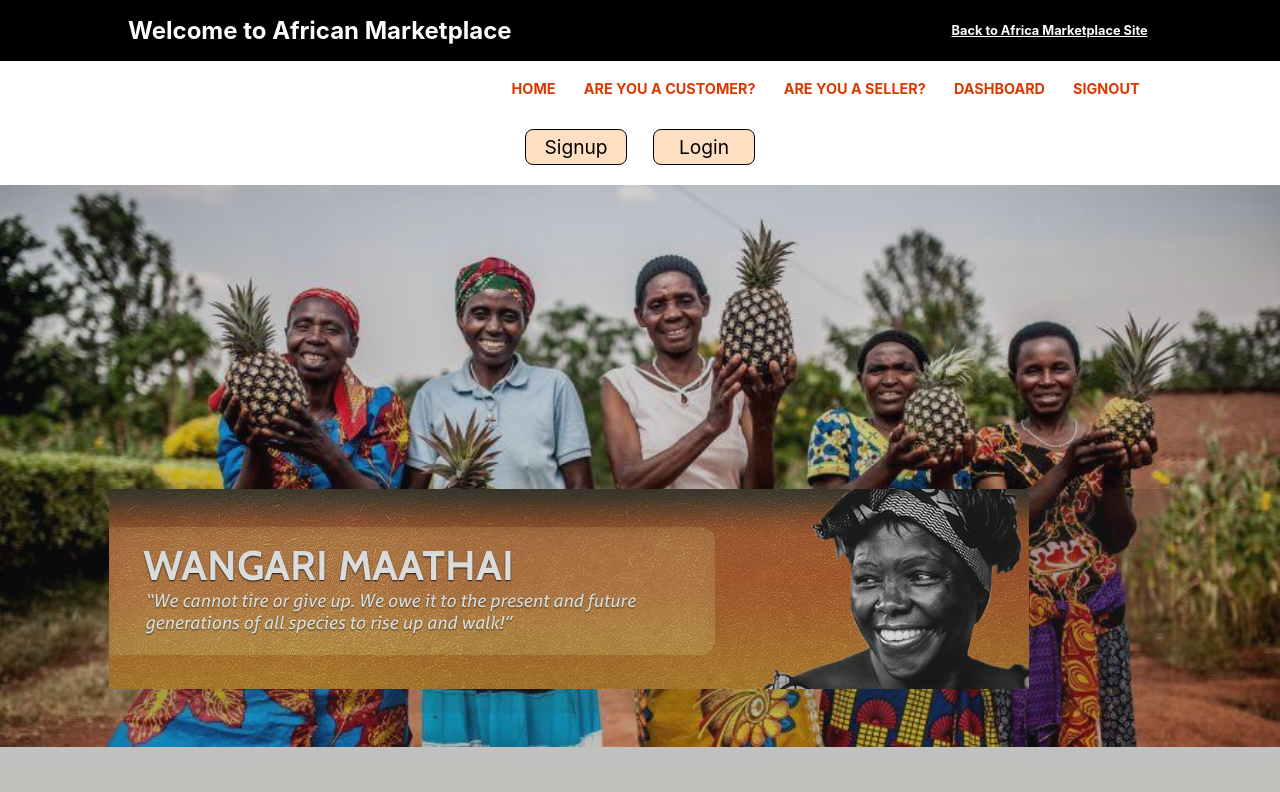
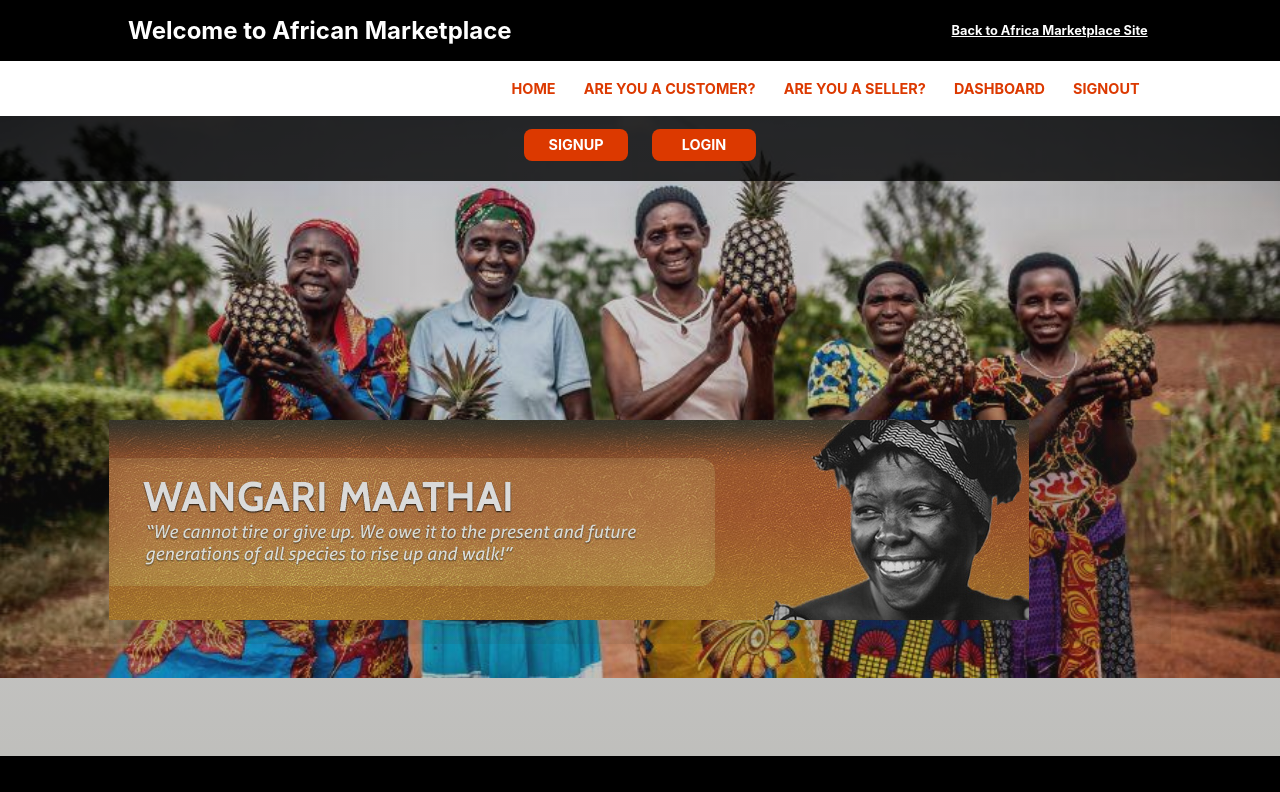
Before and after one commit to Build-Week-African-Marketplace-Web26/front-end, a React (Create React App) app in the folder african-marketplace/: page / in a window 1280 px wide. Shown: the top 792 px of the page. Built offline with nearby package versions, Linux system fonts and the light colour scheme.

Commit message:
Styled Seller and User.js components

```diff
--- a/african-marketplace/src/App.css
+++ b/african-marketplace/src/App.css
@@ -104,16 +104,24 @@ color:black;
   font-size:1.2rem
 }
 .user-link{
-  padding: 6px;
   color:black;
   text-decoration: none;
   margin:0 auto 3% auto;
-  padding:2%;
-  border: black 1px solid;
+  padding:3%;
   width: 35%;
   border-radius: 8px;
-  background: rgb(255, 223, 193);
+  background: #DC3900;
+  color: white;
+  font-weight: 700;
+  text-transform: uppercase;
+  font-size: 0.9rem;
 }
+
+.user-link:hover {
+  background: white;
+  color: #DC3900;
+}
+
 button{
   background: #ecf7e7;
   width: 8%;
--- a/african-marketplace/src/components/Seller.js
+++ b/african-marketplace/src/components/Seller.js
@@ -2,15 +2,20 @@ import React from 'react';
 import ValidatedSignUpForm from './ValidatedSignUpForm';
 import {BrowserRouter as Router, Route, Link, Switch} from 'react-router-dom';
 import FormikLoginForm from './ValidatedLoginForm.js';
+import styled from 'styled-components';
 
-
-
+const SellOrBuyContainer = styled.div`
+    background: rgba(0,0,0,0.8);
+    position: absolute;
+    z-index: 98;
+    width: 100%;
+`
 
 export const Seller = () => {
 
     return(
         <Router>
-            <div>
+            <SellOrBuyContainer>
                 <div className ="navDiv">
                     <Link className ="user-link" to = '/signup'>Signup</Link>
                     <Link  className ="user-link" to = '/signin'>Login</Link>
@@ -20,8 +25,7 @@ export const Seller = () => {
                 <Route path ='/signup' component ={ValidatedSignUpForm} />
                 <Route path ='/signin' component ={FormikLoginForm}/>
                 </Switch>
-
-            </div>
+            </SellOrBuyContainer>
         </Router>
     )
 }
--- a/african-marketplace/src/components/User.js
+++ b/african-marketplace/src/components/User.js
@@ -2,15 +2,21 @@ import React from 'react';
 import {BrowserRouter as Router, Route, Link, Switch} from 'react-router-dom';
 import ValidatedSignUpForm from './ValidatedSignUpForm';
 import FormikLoginForm from './ValidatedLoginForm';
+import styled from 'styled-components';
 
-
+const SellOrBuyContainer = styled.div`
+    background: rgba(0,0,0,0.8);
+    position: absolute;
+    z-index: 98;
+    width: 100%;
+`
 
 export const User = () => {
 
 
     return(
         <Router>
-            <div>
+            <SellOrBuyContainer>
                 <div className="navDiv">
                     <Link className ="user-link" to = '/signup'>Signup</Link>
                     <Link className ="user-link" to = '/signin'>Login</Link>
@@ -20,8 +26,7 @@ export const User = () => {
                     <Route path ='/signup' component ={ValidatedSignUpForm} />
                     <Route path ='/signin' component ={FormikLoginForm}/>
                 </Switch>
-
-            </div>
+            </SellOrBuyContainer>
         </Router>
     )
 }
```
